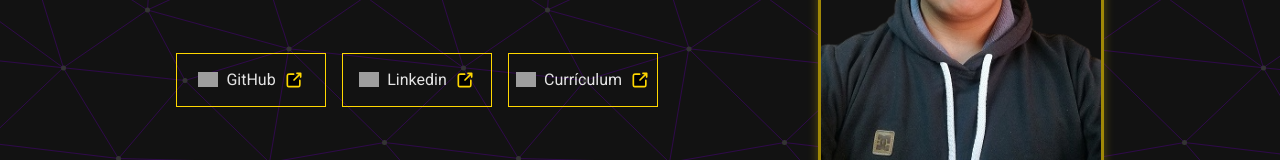
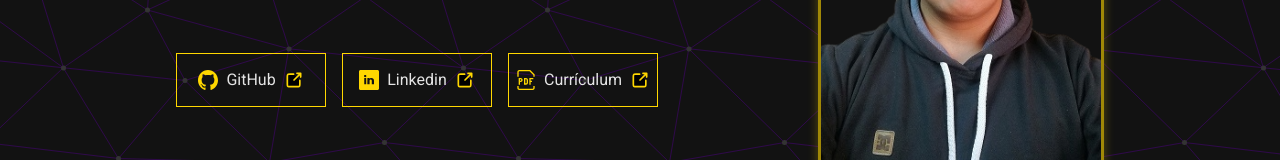
Before and after one commit to FreddyCA/Portafolio-React, a React (Vite) app: page / in a window 1280 px wide. Shown: the part 372-532 px from the top of the page. Built offline with nearby package versions, Linux system fonts and the light colour scheme; grey boxes are pictures that could not be loaded.

Commit message:
Organize and export SVG components in a folder with an index.js

```diff
--- /dev/null
+++ b/src/assets/svg/index.js
@@ -0,0 +1,5 @@
+import github from "./github.svg";
+import linkedin from "./linkedin.svg";
+import pdf from "./pdf.svg";
+
+export {github, linkedin, pdf}
--- a/src/data.jsx
+++ b/src/data.jsx
@@ -1,21 +1,24 @@
+// import githubSVG from "../src/assets/svg/github.svg"
+import { github, linkedin, pdf } from "../src/assets/svg/index"
 const data = {
   "aboutMe": [
     {
       "redName": "GitHub",
-      "icon": "../../assets/svg/github.svg",
+      "icon": github,
       "href": "https://github.com/FreddyCA",
     },
     {
       "redName": "Linkedin",
-      "icon": "../../assets/svg/linkedin.svg",
+      "icon": linkedin,
       "href":"https://www.linkedin.com/in/carlosari/",
     },
     {
       "redName": "Currículum",
-      "icon": "../../assets/svg/pdf.svg",
+      "icon": pdf,
       "href": "#",
     }
   ],
+  // crear base de datos
   "person": [
     {
       "p": "Soy de La Paz, Bolivia, en los últimos 2 años llevo aprendiendo de manera autodidacta tecnologías para el desarrollo Front End, participando en proyecto Oracle ONE en Alura Latam, Launch X Latinoamérica, cursos adicionales y finalmente en Open-Bootcam por los cual estoy respaldado como Programador Jr y Front End Developer además de cursos relacionados con las soft skills, actualmente estoy fortaleciendo mis Hards Skills con proyectos propios.",
```
